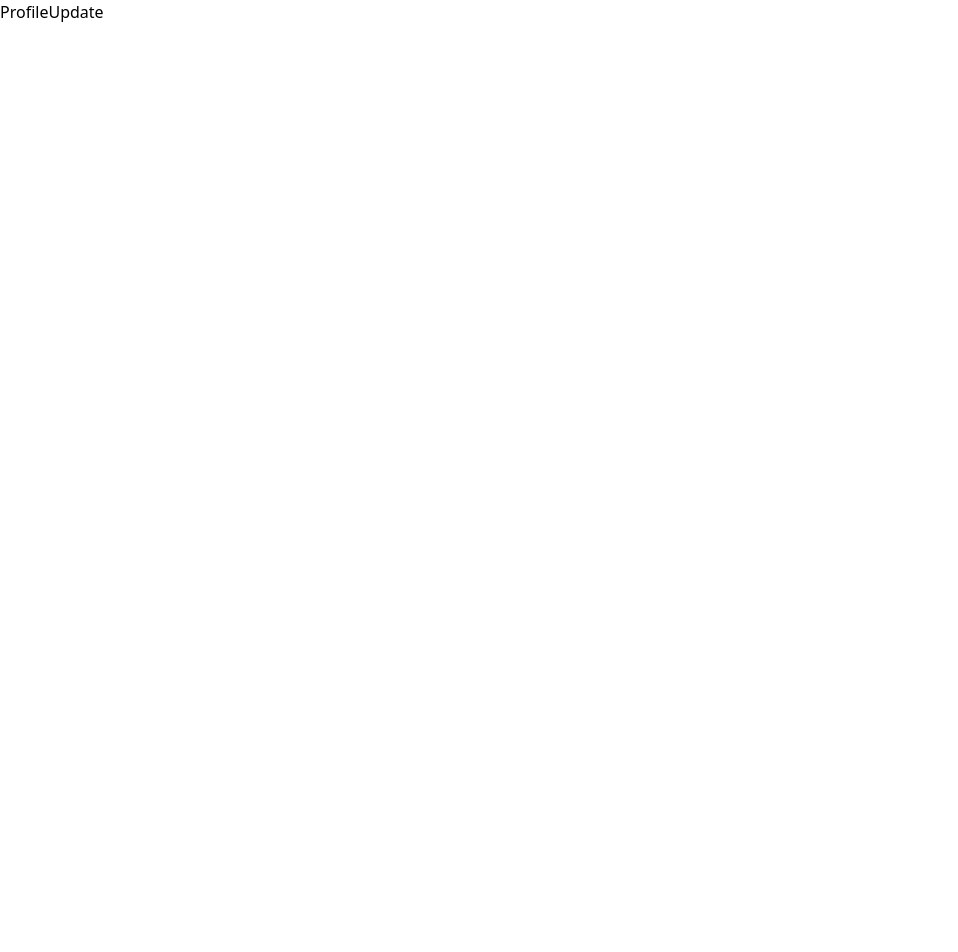
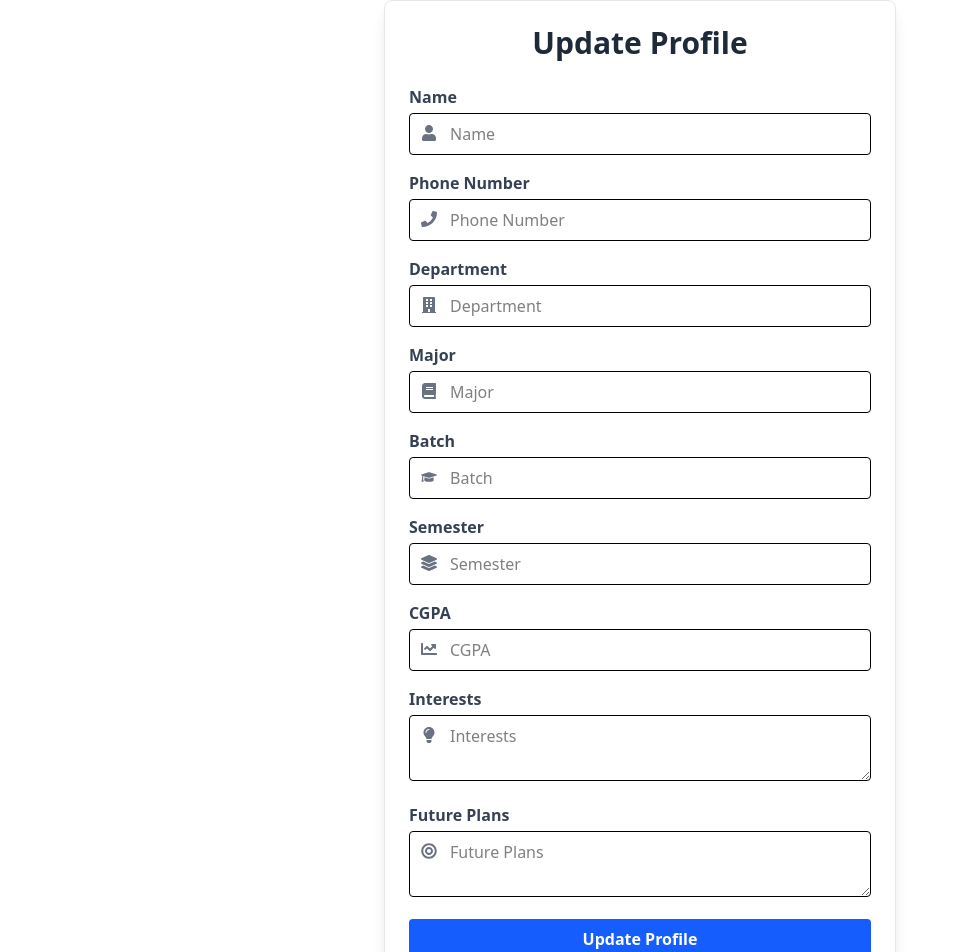
Before and after one commit to Md-Sifat-code/UniChain, a React (Vite) app: page /home/profile/update in a window 1280 px wide. Shown: the top 952 px of the page, without its empty margins (0-958 px from the left). Before the commit the page ends 800 px from the top, so only its background shows below. Built offline with nearby package versions, Linux system fonts and the light colour scheme; a web font is replaced by a local one.

Commit message:
Added The information for the profile part

```diff
--- /dev/null
+++ b/src/Authentication/Context_auth/StudentContext.tsx
@@ -0,0 +1,53 @@
+import React, { createContext, useContext, useState, useEffect } from "react";
+import { useUser } from "../Context_auth/UserContext";
+
+interface StudentContextType {
+  student: any;
+  fetchStudentDetails: () => Promise<void>;
+}
+
+const StudentContext = createContext<StudentContextType | undefined>(undefined);
+
+export const StudentProvider: React.FC<{ children: React.ReactNode }> = ({
+  children,
+}) => {
+  const { user } = useUser();
+  const [student, setStudent] = useState<any>(null);
+
+  const fetchStudentDetails = async () => {
+    if (!user || !user.student) {
+      console.error("User or student ID not found.");
+      return;
+    }
+
+    try {
+      const response = await fetch(
+        `${import.meta.env.VITE_api_url}/student/${user.student.id}`
+      );
+      if (!response.ok) throw new Error("Failed to fetch student details");
+
+      const data = await response.json();
+      console.log("Fetched student details:", data);
+      setStudent(data);
+    } catch (error) {
+      console.error("Error fetching student details:", error);
+    }
+  };
+
+  useEffect(() => {
+    if (user) fetchStudentDetails();
+  }, [user]);
+
+  return (
+    <StudentContext.Provider value={{ student, fetchStudentDetails }}>
+      {children}
+    </StudentContext.Provider>
+  );
+};
+
+export const useStudent = () => {
+  const context = useContext(StudentContext);
+  if (!context)
+    throw new Error("useStudent must be used within a StudentProvider");
+  return context;
+};
--- a/src/Pages/Profile/Profile_component/ProfileUpdate.tsx
+++ b/src/Pages/Profile/Profile_component/ProfileUpdate.tsx
@@ -1,7 +1,222 @@
-import React from "react";
+import React, { useState, useEffect } from "react";
+import { useUser } from "../../../Authentication/Context_auth/UserContext";
+import {
+  FaUser,
+  FaPhone,
+  FaBuilding,
+  FaBook,
+  FaGraduationCap,
+  FaLayerGroup,
+  FaChartLine,
+  FaLightbulb,
+  FaBullseye,
+} from "react-icons/fa";
+import { useNavigate } from "react-router-dom";
+
+// Define type for form fields
+type StudentFormData = {
+  name: string;
+  phoneNumber: string;
+  department: string;
+  major: string;
+  batch: string;
+  semester: string;
+  cgpa: string;
+  interests: string;
+  futurePlans: string;
+};
 
 const ProfileUpdate: React.FC = () => {
-  return <div>ProfileUpdate</div>;
+  const { user } = useUser();
+  console.log("User in ProfileUpdate:", user);
+  const navigate = useNavigate();
+  const [studentData, setStudentData] = useState<StudentFormData | null>(null);
+  const [formData, setFormData] = useState<StudentFormData>({
+    name: "",
+    phoneNumber: "",
+    department: "",
+    major: "",
+    batch: "",
+    semester: "",
+    cgpa: "",
+    interests: "",
+    futurePlans: "",
+  });
+
+  useEffect(() => {
+    if (!user || !user.student) {
+      console.error("User or student ID not found");
+      return;
+    }
+
+    const fetchStudentData = async () => {
+      try {
+        const response = await fetch(
+          `${import.meta.env.VITE_api_url}/student/${user.student.id}`
+        );
+        if (!response.ok) throw new Error("Failed to fetch student data");
+
+        const data: StudentFormData = await response.json();
+        console.log("Fetched student data:", data);
+        setStudentData(data);
+
+        setFormData({
+          name: data.name || "",
+          phoneNumber: data.phoneNumber || "",
+          department: data.department || "",
+          major: data.major || "",
+          batch: data.batch || "",
+          semester: data.semester || "",
+          cgpa: data.cgpa || "",
+          interests: data.interests || "",
+          futurePlans: data.futurePlans || "",
+        });
+      } catch (error) {
+        console.error("Error fetching student data:", error);
+      }
+    };
+
+    fetchStudentData();
+  }, [user]);
+
+  // Handle input changes
+  const handleChange = (
+    e: React.ChangeEvent<HTMLInputElement | HTMLTextAreaElement>
+  ) => {
+    setFormData({ ...formData, [e.target.name]: e.target.value });
+  };
+
+  const handleUpdate = async () => {
+    if (!user || !user.student || !studentData) {
+      console.error("User, student ID, or existing data not found");
+      return;
+    }
+
+    try {
+      const updatedData = {
+        name: formData.name || studentData.name,
+        phoneNumber: formData.phoneNumber || studentData.phoneNumber,
+        department: formData.department || studentData.department,
+        major: formData.major || studentData.major,
+        batch: formData.batch || studentData.batch,
+        semester: formData.semester || studentData.semester,
+        cgpa: formData.cgpa || studentData.cgpa,
+        interests: formData.interests || studentData.interests,
+        futurePlans: formData.futurePlans || studentData.futurePlans,
+        userId: user.id, // ✅ Including userId as required by API
+      };
+
+      const response = await fetch(
+        `${import.meta.env.VITE_api_url}/student/${user.student.id}`,
+        {
+          method: "PUT",
+          headers: {
+            "Content-Type": "application/json", // ✅ Sending JSON
+            Authorization: `Bearer ${sessionStorage.getItem("token")}`,
+          },
+          body: JSON.stringify(updatedData), // ✅ Convert object to JSON string
+        }
+      );
+
+      if (!response.ok) throw new Error("Failed to update student profile");
+
+      console.log("Student profile updated successfully!");
+      navigate("/home/student/profile"); // Redirect to profile after updating
+    } catch (error) {
+      console.error("Error updating student profile:", error);
+      alert("Failed to update profile");
+    }
+  };
+
+  return (
+    <div className="p-6 max-w-lg mx-auto bg-white shadow-lg rounded-lg border border-gray-200">
+      <h2 className="text-3xl font-bold mb-6 text-center text-gray-800">
+        Update Profile
+      </h2>
+
+      <div className="grid grid-cols-1 gap-4">
+        {[
+          { label: "Name", name: "name", icon: <FaUser />, type: "text" },
+          {
+            label: "Phone Number",
+            name: "phoneNumber",
+            icon: <FaPhone />,
+            type: "text",
+          },
+          {
+            label: "Department",
+            name: "department",
+            icon: <FaBuilding />,
+            type: "text",
+          },
+          { label: "Major", name: "major", icon: <FaBook />, type: "text" },
+          {
+            label: "Batch",
+            name: "batch",
+            icon: <FaGraduationCap />,
+            type: "text",
+          },
+          {
+            label: "Semester",
+            name: "semester",
+            icon: <FaLayerGroup />,
+            type: "text",
+          },
+          { label: "CGPA", name: "cgpa", icon: <FaChartLine />, type: "text" },
+        ].map((field) => (
+          <div key={field.name} className="relative">
+            <label className="block text-gray-700 font-semibold mb-1">
+              {field.label}
+            </label>
+            <div className="relative">
+              <span className="absolute left-3 top-3 text-gray-500">
+                {field.icon}
+              </span>
+              <input
+                type={field.type}
+                name={field.name}
+                placeholder={field.label}
+                value={formData[field.name as keyof StudentFormData]}
+                onChange={handleChange}
+                className="pl-10 p-2 border rounded w-full focus:outline-none focus:ring-2 focus:ring-blue-400"
+              />
+            </div>
+          </div>
+        ))}
+
+        {/* Text Areas */}
+        {[
+          { label: "Interests", name: "interests", icon: <FaLightbulb /> },
+          { label: "Future Plans", name: "futurePlans", icon: <FaBullseye /> },
+        ].map((field) => (
+          <div key={field.name} className="relative">
+            <label className="block text-gray-700 font-semibold mb-1">
+              {field.label}
+            </label>
+            <div className="relative">
+              <span className="absolute left-3 top-3 text-gray-500">
+                {field.icon}
+              </span>
+              <textarea
+                name={field.name}
+                placeholder={field.label}
+                value={formData[field.name as keyof StudentFormData]}
+                onChange={handleChange}
+                className="pl-10 p-2 border rounded w-full focus:outline-none focus:ring-2 focus:ring-blue-400"
+              />
+            </div>
+          </div>
+        ))}
+      </div>
+
+      <button
+        onClick={handleUpdate}
+        className="mt-4 w-full bg-blue-600 text-white p-2 rounded hover:bg-blue-700 transition font-semibold"
+      >
+        Update Profile
+      </button>
+    </div>
+  );
 };
 
 export default ProfileUpdate;
--- a/src/Pages/Profile/Student.tsx
+++ b/src/Pages/Profile/Student.tsx
@@ -1,6 +1,8 @@
-import React, { useState } from "react";
+import React from "react";
 import { motion } from "framer-motion";
-import { useNavigate } from "react-router-dom"; // Import useNavigate for routing
+import { Link, useNavigate } from "react-router-dom";
+import { useStudent } from "../../Authentication/Context_auth/StudentContext";
+import logo from "/logos.png";
 import {
   FaPhone,
   FaUniversity,
@@ -8,39 +10,38 @@ import {
   FaUsers,
   FaChartLine,
   FaEdit,
+  FaArrowAltCircleLeft,
 } from "react-icons/fa";
 import { MdSchool, MdBatchPrediction, MdInterests } from "react-icons/md";
 
-// Sample student data
-const initialStudent = {
-  name: "John Doe",
-  phoneNumber: "+1 234 567 890",
-  department: "Computer Science",
-  major: "Software Engineering",
-  batch: "2021",
-  semester: "6th",
-  cgpa: "3.85",
-  interests: "Artificial Intelligence, Web Development",
-  futurePlans: "Become a Full-Stack Developer",
-  profileImage: "https://randomuser.me/api/portraits/men/32.jpg",
-};
+const Student: React.FC = () => {
+  const { student } = useStudent();
+  const navigate = useNavigate();
 
-const Student: React.FC = () => {
-  const [student] = useState(initialStudent);
-  const navigate = useNavigate(); // Hook for navigation
+  if (!student) {
+    return (
+      <div className="text-center text-lg font-semibold mt-10">
+        Loading student profile...
+      </div>
+    );
+  }
 
   return (
     <motion.section
-      className="max-w-4xl mx-auto p-8 bg-white shadow-lg rounded-lg border border-gray-200"
+      className="max-w-4xl h-screen mx-auto p-8 bg-white shadow-lg rounded-lg border border-gray-200"
       initial={{ opacity: 0, y: 20 }}
       animate={{ opacity: 1, y: 0 }}
       transition={{ duration: 0.5 }}
     >
+      <Link className="text-blue-800 text-2xl" to="/home">
+        <FaArrowAltCircleLeft />
+      </Link>
+
       {/* Profile Header */}
-      <div className="flex justify-between items-center bg-gradient-to-r from-blue-800 to-blue-600 text-white p-6 rounded-lg shadow-md">
+      <div className="flex justify-between items-center mt-2 bg-gradient-to-r from-blue-800 to-blue-600 text-white p-6 rounded-lg shadow-md">
         <div className="flex items-center space-x-6">
           <motion.img
-            src={student.profileImage}
+            src={logo}
             alt={student.name}
             className="w-28 h-28 rounded-full border-4 border-white shadow-lg"
             whileHover={{ scale: 1.1 }}
@@ -52,9 +53,10 @@ const Student: React.FC = () => {
             </p>
           </div>
         </div>
+
         {/* Navigate to Update Profile Page */}
         <button
-          className="btn btn-primary flex items-center gap-2"
+          className="bg-blue-600 hover:bg-blue-700 text-white px-4 py-2 rounded-lg flex items-center gap-2 transition"
           onClick={() => navigate("/home/profile/update")}
         >
           <FaEdit /> Update Profile
@@ -85,16 +87,24 @@ const Student: React.FC = () => {
           value={student.semester}
         />
         <InfoCard icon={<FaChartLine />} title="CGPA" value={student.cgpa} />
-        <InfoCard
-          icon={<MdInterests />}
-          title="Interests"
-          value={student.interests}
-        />
-        <InfoCard
-          icon={<FaUsers />}
-          title="Future Plans"
-          value={student.futurePlans}
-        />
+        <div className="col-span-2 h-96 grid grid-rows-2 gap-6">
+          <div className="shadow-md p-6 rounded-lg bg-gray-50">
+            <div className="flex flex-row gap-2 text-blue-800 items-center text-2xl mb-2">
+              <MdInterests />
+              <h2 className="text-xl font-semibold text-gray-800">Interests</h2>
+            </div>
+            <p className="text-lg text-gray-800">{student.interests}</p>
+          </div>
+          <div className="shadow-md p-6 rounded-lg bg-gray-50">
+            <div className="flex flex-row gap-2 text-blue-800 items-center text-2xl mb-2">
+              <FaUsers />
+              <h2 className="text-xl font-semibold text-gray-800">
+                Future Plans
+              </h2>
+            </div>
+            <p className="text-lg text-gray-800">{student.futurePlans}</p>
+          </div>
+        </div>
       </div>
     </motion.section>
   );
@@ -108,7 +118,7 @@ const InfoCard: React.FC<{
 }> = ({ icon, title, value }) => {
   return (
     <motion.div
-      className="flex items-center p-6 border rounded-lg shadow-md bg-gray-50 hover:bg-gray-100 transition-colors duration-300"
+      className="flex items-center p-6 rounded-lg shadow-md bg-gray-50 hover:bg-gray-100 transition-colors duration-300"
       whileHover={{ scale: 1.03 }}
     >
       <div className="text-blue-800 text-2xl">{icon}</div>
--- a/src/main.tsx
+++ b/src/main.tsx
@@ -21,6 +21,7 @@ import { AuthProvider } from "./Authentication/Context_auth/AuthContext";
 import { UserProvider } from "./Authentication/Context_auth/UserContext";
 import Student from "./Pages/Profile/Student";
 import ProfileUpdate from "./Pages/Profile/Profile_component/ProfileUpdate";
+import { StudentProvider } from "./Authentication/Context_auth/StudentContext";
 
 const router: RouteObject[] = [
   {
@@ -84,7 +85,9 @@ ReactDOM.createRoot(document.getElementById("root") as HTMLElement).render(
   <React.StrictMode>
     <AuthProvider>
       <UserProvider>
-        <RouterProvider router={browserRouter} />
+        <StudentProvider>
+          <RouterProvider router={browserRouter} />
+        </StudentProvider>
       </UserProvider>
     </AuthProvider>
   </React.StrictMode>
```
Also changed, not shown: public/logos.png (added).
